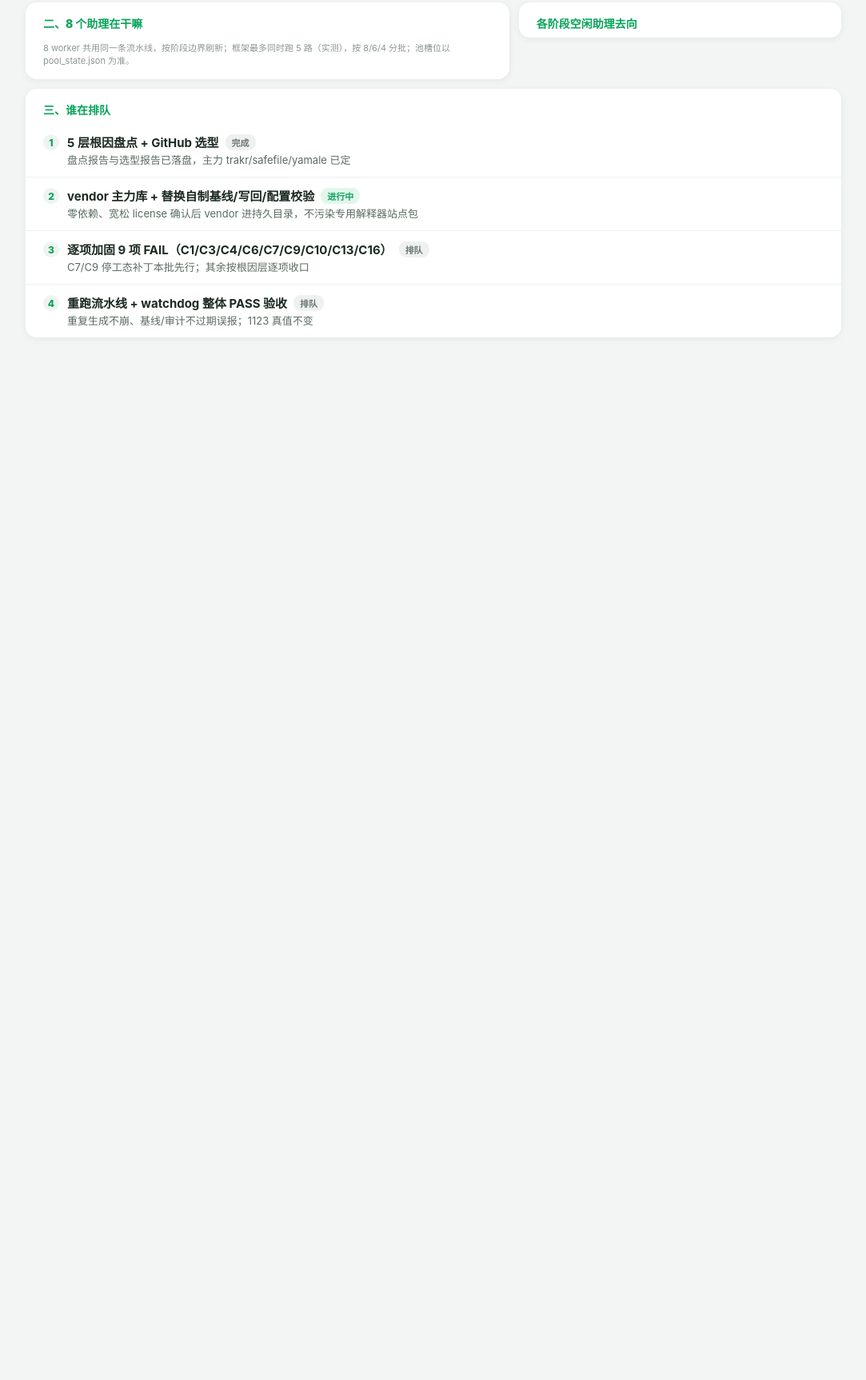
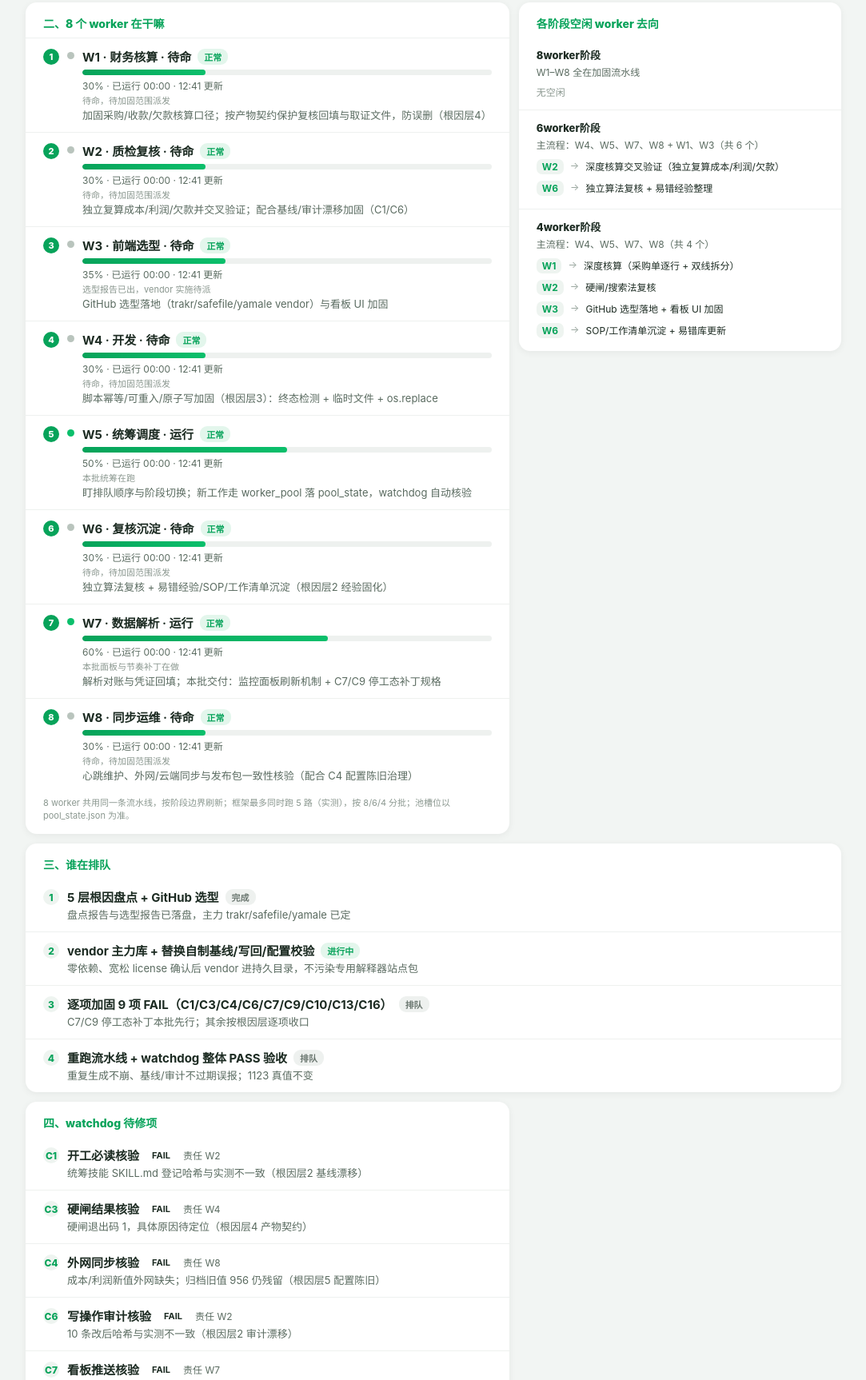
Before and after one commit to charlesgu-Coder/doubao-1122-workbench, a plain HTML site: page monitor.html in a window 1280 px wide. Shown: the part 226-1952 px from the top of the page at 80% size, without its empty margins (98-1181 px from the left). Before the commit the page ends 800 px from the top, so only its background shows below. Drawn offline with Linux system fonts and the light colour scheme.

Commit message:
sync: 本地工作台同步 2026-11-28 12:42:47

```diff
--- a/monitor.html
+++ b/monitor.html
@@ -42,7 +42,7 @@
   .badge.off{background:#eef1ef;color:#6b7770}
   .qstep{font-size:12px;color:#5a6b60;margin-top:2px}
 
-  /* 助理列表 */
+  /* worker 列表 */
   .a{display:flex;align-items:flex-start;gap:10px;padding:10px 16px;border-top:1px solid #eef1ef}
   .a .num{width:20px;height:20px;border-radius:50%;background:#07a35a;color:#fff;font-size:11px;font-weight:800;display:flex;align-items:center;justify-content:center;flex:0 0 auto;margin-top:1px}
   .a .s{width:9px;height:9px;border-radius:50%;margin-top:5px;flex:0 0 auto}
@@ -108,7 +108,7 @@
     </div>
 
     <div class="card block1">
-      <div class="sec-t">一、当前任务进度（8 人共用一条）</div>
+      <div class="sec-t">一、当前任务进度（8 worker 共用一条）</div>
       <div class="pbar-wrap">
         <div class="pbar-top"><span class="pbar-label" id="ptask"></span><span class="pbar-pct" id="pct"></span></div>
         <div class="pbar"><div class="pbar-fill" id="pfill"></div></div>
@@ -117,13 +117,13 @@
     </div>
 
     <div class="card block2">
-      <div class="sec-t">二、8 个助理在干嘛</div>
-      <div id="assistants"></div>
+      <div class="sec-t">二、8 个 worker 在干嘛</div>
+      <div id="workers"></div>
       <div class="note" id="cap"></div>
     </div>
 
     <div class="card block3">
-      <div class="sec-t">各阶段空闲助理去向</div>
+      <div class="sec-t">各阶段空闲 worker 去向</div>
       <div id="idle"></div>
     </div>
 
@@ -131,11 +131,16 @@
       <div class="sec-t">三、谁在排队</div>
       <div id="queue"></div>
     </div>
+
+    <div class="card block5">
+      <div class="sec-t">四、watchdog 待修项</div>
+      <div id="watchdog"></div>
+    </div>
   </div>
 <script>
 // 心跳超过这个分钟数没更新，就判定为“已停止/等待心跳”
 var STALE_MINUTES = 6;
-var STAGE_ORDER = ['8人阶段', '6人阶段', '4人阶段'];
+var STAGE_ORDER = ['8worker阶段', '6worker阶段', '4worker阶段'];
 
 var HEALTH_MAP = {
   normal:  {label:"正常",     cls:"h-normal", fill:""},
@@ -205,11 +210,11 @@ function renderAlert(unhealthy){
     return esc(x.name)+" "+hp.label;
   });
   document.getElementById("alertText").textContent="需关注："+parts.join("；");
-  document.getElementById("alertSub").textContent="演示数据，正式跑由闭环脚本按前后快照实时刷新判定";
+  document.getElementById("alertSub").textContent="面板由闭环脚本按 monitor_state.json 实时刷新，页面每 20 秒自动拉取"
   card.style.display="";
 }
 
-function renderAssistants(list){
+function renderWorkers(list){
   var h="", unhealthy=[];
   (list||[]).forEach(function(a,i){
     var hp=HEALTH_MAP[a.health]||HEALTH_MAP.normal;
@@ -224,7 +229,7 @@ function renderAssistants(list){
       +(a.healthNote?'<div class="anote">'+esc(a.healthNote)+'</div>':'')
       +'<div class="d">'+esc(a.doing)+'</div></div></div>';
   });
-  document.getElementById("assistants").innerHTML=h;
+  document.getElementById("workers").innerHTML=h;
   renderAlert(unhealthy);
 }
 
@@ -251,6 +256,19 @@ function renderIdle(idle){
   document.getElementById("idle").innerHTML=h;
 }
 
+function renderWatchdog(items){
+  var h="";
+  (items||[]).forEach(function(x){
+    var fail=(x.status==="FAIL");
+    var badge='<span class="badge '+(fail?"":"on")+'">'+esc(x.status||"")+'</span>';
+    h+='<div class="qitem"><span class="qnum">'+esc(x.id)+'</span><div class="qbody">'
+      +'<div class="qtop"><span class="qtitle">'+esc(x.name)+'</span>'+badge
+      +'<span class="meta">责任 '+esc(x.ownerWorker||"主控")+'</span></div>'
+      +'<div class="qstep">'+esc(x.detail||"")+'</div></div></div>';
+  });
+  document.getElementById("watchdog").innerHTML=h;
+}
+
 function load(){
   fetch("monitor.json?t="+Date.now(),{cache:"no-store"})
     .then(function(r){return r.json();})
@@ -267,9 +285,10 @@ function load(){
 
       document.getElementById("cap").textContent=d.capNote||"";
       renderCurrentTask(d.currentTask);
-      renderAssistants(d.assistants);
+      renderWorkers(d.workers);
       renderIdle(d.idle);
       renderQueue(d.queue);
+      renderWatchdog(d.watchdog && d.watchdog.items);
     })
     .catch(function(){
       setStatus(false, "等待心跳（连不上数据）", "");
```
